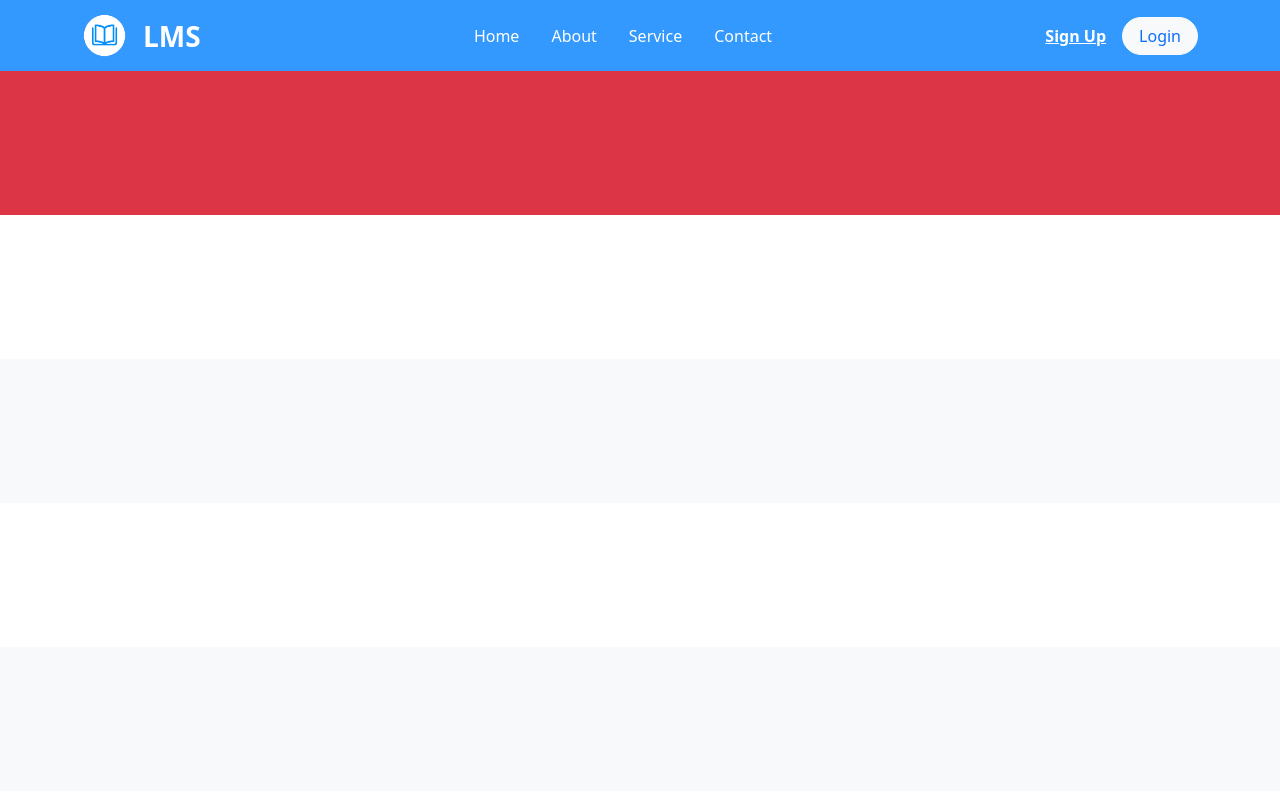
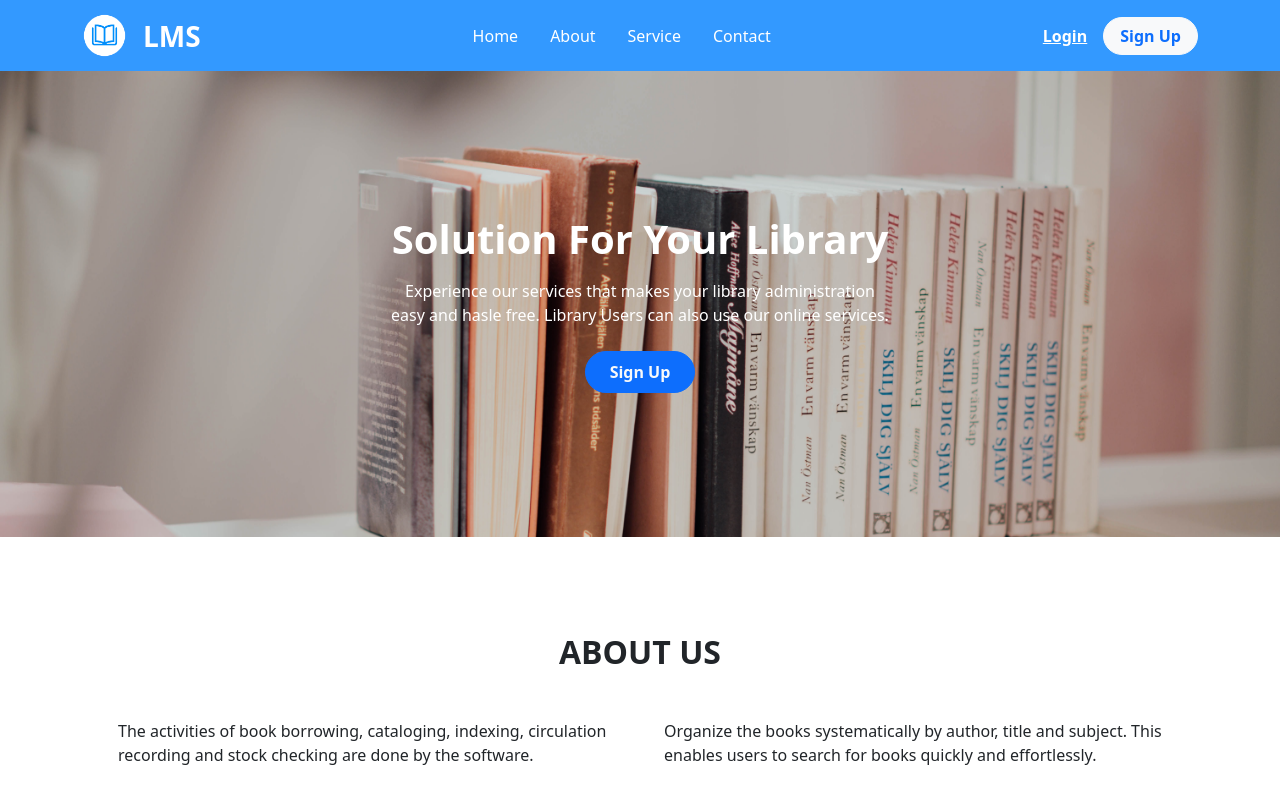
Before and after one commit to AshishChaudhary-01/LMS-Frontend, a plain HTML site: page index.html in a window 1280 px wide. Drawn offline with nearby package versions, Linux system fonts and the light colour scheme.

Commit message:
Add 'hero' & 'about us' section
Add 'hero' & 'about us' section, add hero img to assets/img dir

```diff
--- a/css/style.css
+++ b/css/style.css
@@ -20,5 +20,8 @@
 
 .hero-section{
     margin-top: 71px;
-    /* background: ; */
+    background: url(../assets/img/hero-img.jpg);
+    background-position: center;
+    background-size: cover;
+    background-repeat: no-repeat;
 }
--- a/index.html
+++ b/index.html
@@ -24,8 +24,11 @@
     <nav class="navbar navbar-expand-lg fixed-top">
       <div class="container">
         <!-- Navbar Brand Logo -->
-        <a class="navbar-brand d-flex gap-3 align-items-center fw-bold fs-3" href="#">
-          <img src="assets/img/logo.png" class="navbar-brand-logo"/>LMS
+        <a
+          class="navbar-brand d-flex gap-3 align-items-center fw-bold fs-3"
+          href="#"
+        >
+          <img src="assets/img/logo.png" class="navbar-brand-logo" />LMS
         </a>
         <!-- Toggler Btn -->
         <button
@@ -57,7 +60,9 @@
 
           <!-- Sidebar Body -->
           <div class="sidebar offcanvas-body d-flex flex-lg-row flex-column">
-            <ul class="navbar-nav justify-content-center align-items-center flex-grow-1 pe-3">
+            <ul
+              class="navbar-nav justify-content-center align-items-center flex-grow-1 pe-3"
+            >
               <li class="nav-item mx-2">
                 <a class="nav-link" aria-current="page" href="#">Home</a>
               </li>
@@ -72,48 +77,69 @@
               </li>
             </ul>
             <!-- Login & Signup Btn -->
-						 <div class="d-flex flex-column flex-lg-row align-items-center justify-content-center gap-3  fw-bold">
-							<a href="#" class="">Sign Up</a>
-							<a href="#" class="btn btn-light rounded-5 text-primary px-3">Login</a>
+            <div
+              class="d-flex flex-column flex-lg-row align-items-center justify-content-center gap-3 fw-bold"
+            >
+              <a href="#" class="">Login</a>
+              <a
+                href="#"
+                class="btn btn-light rounded-5 text-primary fw-bold px-3"
+                >Sign Up</a
+              >
             </div>
           </div>
         </div>
       </div>
     </nav>
 
-		<section class="container-fluid hero-section py-5 bg-danger pt-5">
-			<div class="container">
-				<div class="mb-5">
-
+    <section class="container-fluid hero-section py-5">
+      <div class="container px-5 my-5">
+        <div class="row gx-5 mb-5 justify-content-center">
+          <div class="col-lg-6">
+            <div class="text-center my-5">
+              <h1 class="fw-bolder text-white mb-3">
+                Solution For Your Library
+              </h1>
+              <p class="text-white mb-4">
+                Experience our services that makes your library administration
+                easy and hasle free. Library Users can also use our online
+                services.
+              </p>
+              <div class="d-grid gap-3 d-sm-flex justify-content-sm-center">
+                <a
+                  href="#"
+                  class="btn btn-primary rounded-5 text-light fw-bold px-4 py-2"
+                  >Sign Up</a
+                >
+              </div>
+            </div>
+          </div>
         </div>
       </div>
     </section>
+
     <section class="container-fluid py-5">
-			<div class="container">
-				<div class="mb-5">
-
+      <div class="container px-5 my-5">
+        <div class="text-center mb-5">
+          <h2 class="fw-bolder">ABOUT US</h2>
+        </div>
+        <div class="row gx-5">
+          <div class="col-lg-6 mb-5 mb-lg-0">
+            <p>
+              The activities of book borrowing, cataloging, indexing, circulation recording and stock checking are done by the software.
+            </p>
+          </div>
+          <div class="col-lg-6 mb-5 mb-lg-0">
+            <p>
+              Organize the books systematically by author, title and subject. This enables users to search for books quickly and effortlessly.
+            </p>
+          </div>
         </div>
       </div>
     </section>
     <section class="container-fluid bg-light py-5">
       <div class="container">
-				<div class="mb-5">
-
-				</div>
-			</div>
-		</section>
-		<section class="container-fluid py-5">
-			<div class="container">
-				<div class="mb-5">
-
-				</div>
-			</div>
-		</section>
-		<section class="container-fluid bg-light py-5">
-			<div class="container">
-				<div class="mb-5">
-
-				</div>
+        <div class="mb-5"></div>
       </div>
     </section>
 
```
Also changed, not shown: assets/img/hero-img.jpg (added). Lines whose indentation alone changed are shown as unchanged.
